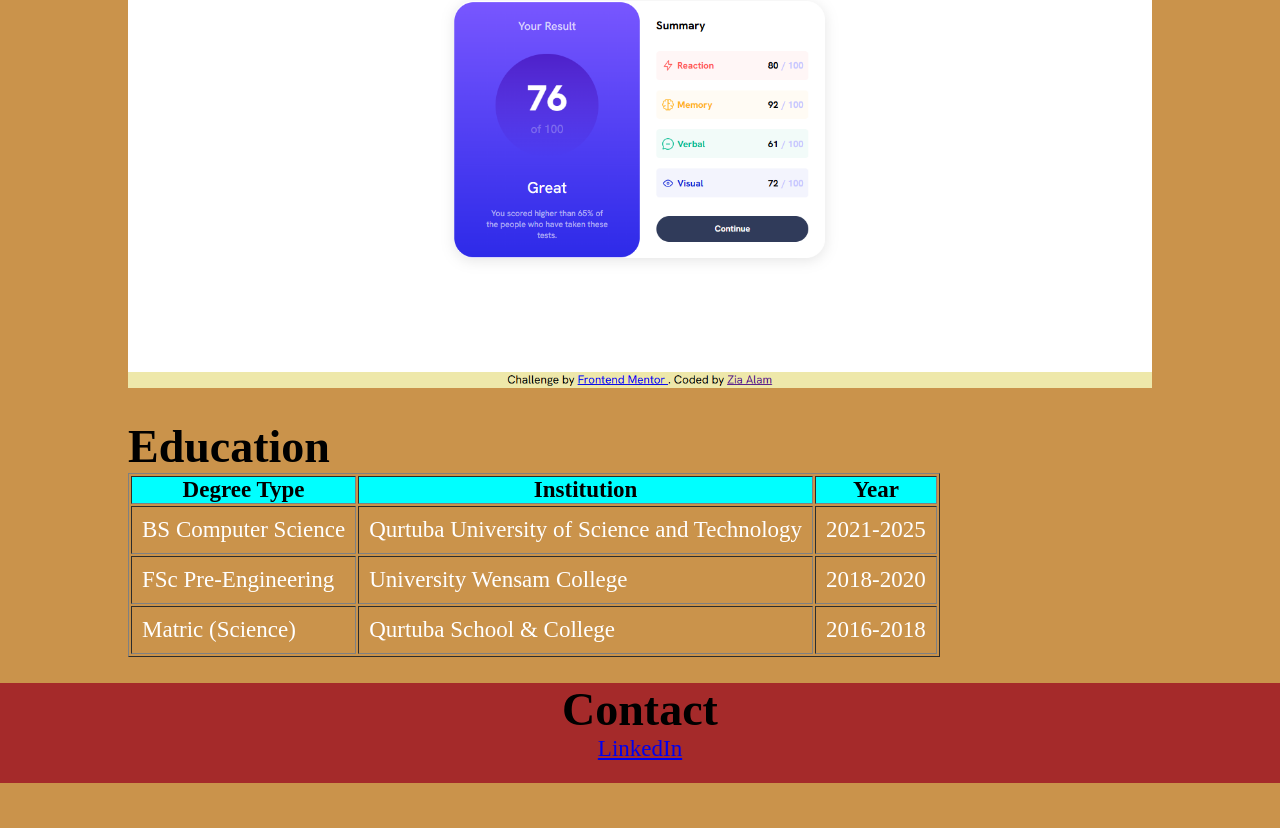
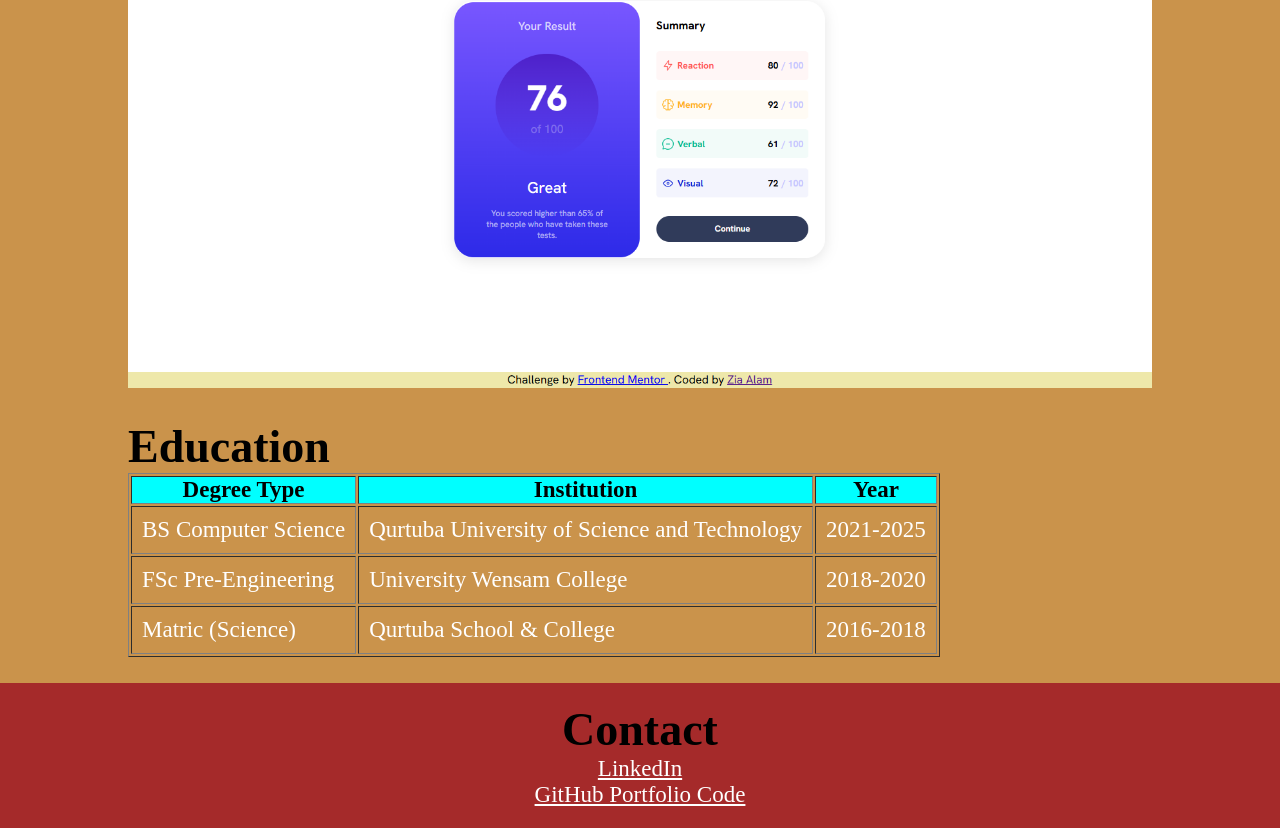
Before and after one commit to ZiaAlam7/Web_Engineering_Assignment, a plain HTML site: page index.html in a window 1280 px wide. Shown: the part 1663-2491 px from the top of the page. Before the commit the page ends 2446 px from the top, so only its background shows below. Drawn offline with Linux system fonts and the light colour scheme.

Commit message:
Adding GitHub link

```diff
--- a/index.html
+++ b/index.html
@@ -68,9 +68,12 @@
         }
 
         .contact{
-            height: 100px;
             background-color: brown;
             text-align: center;
+            padding: 20px;
+        }
+        .contact a {
+            color: white;
         }
     </style>
 </head>
@@ -159,6 +162,8 @@
     <div class="contact">
         <h1 class="h_tag">Contact</h1>
         <a href="https://www.linkedin.com/in/zia-alam-102572227/" target="_blank">LinkedIn</a>
+        <br>
+        <a href="https://github.com/ZiaAlam7/Web_Engineering_Assignment.git" target="_blank">GitHub Portfolio Code</a>
     </div>
 
 
```
